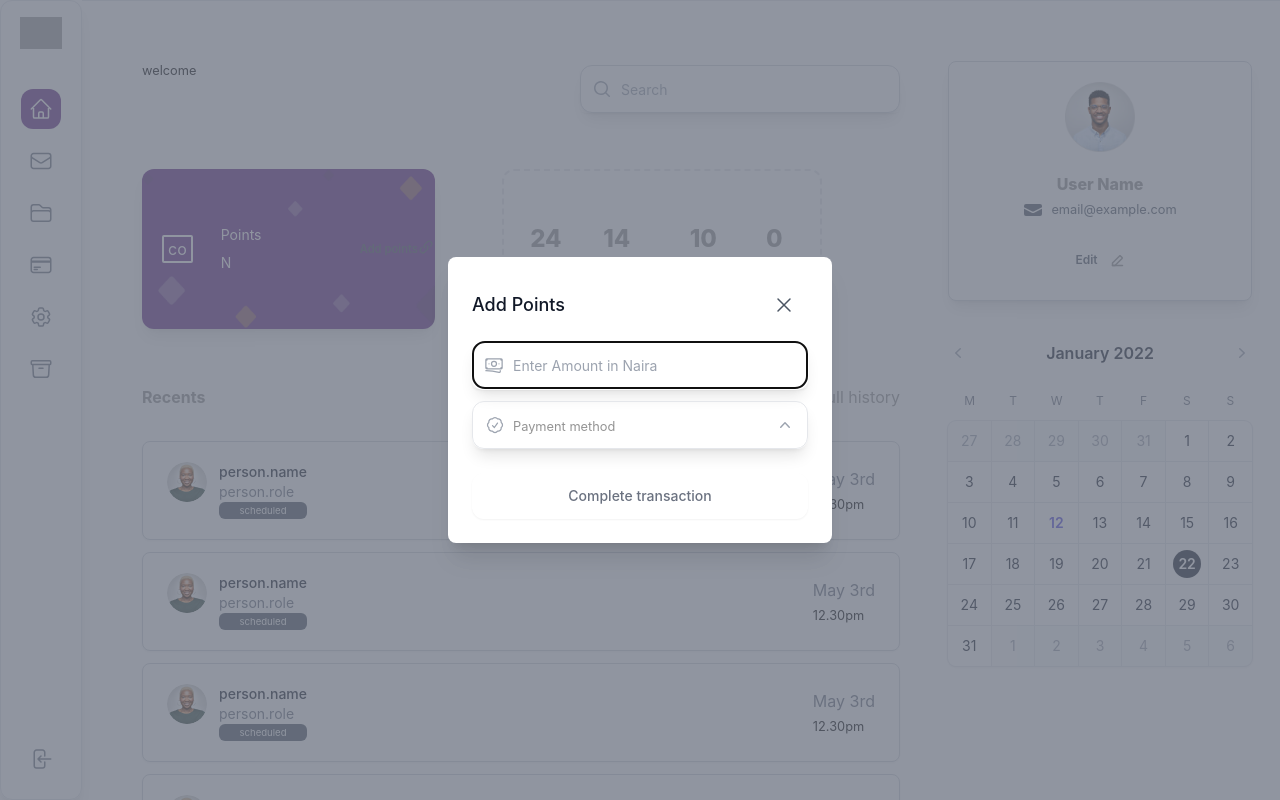
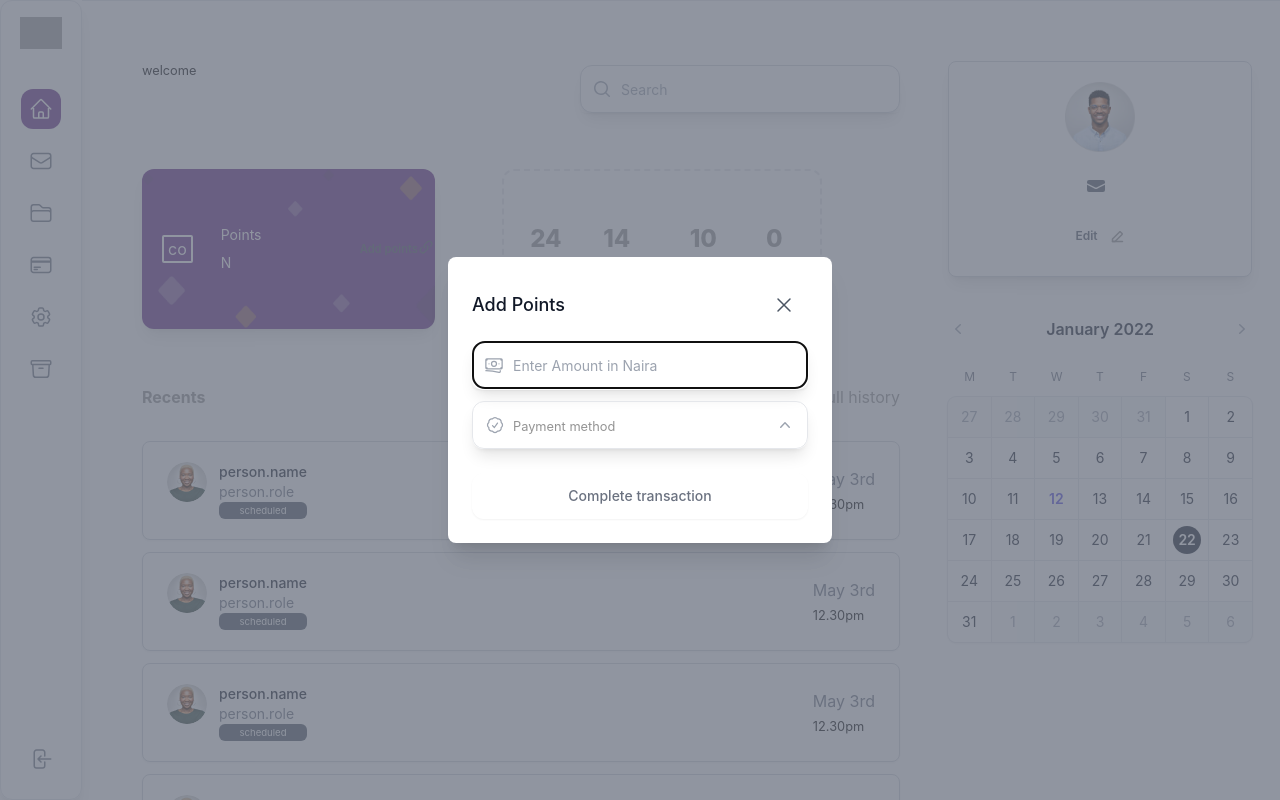
Before and after one commit to kingdanie/intime, a Next.js app: page / in a window 1280 px wide. Built offline with nearby package versions, Linux system fonts and the light colour scheme; grey boxes are pictures that could not be loaded.

Commit message:
dynamic data on edit profile comp

```diff
--- a/pages/components/editProfile.tsx
+++ b/pages/components/editProfile.tsx
@@ -3,16 +3,21 @@ import Image from "next/image";
 import Link from "next/link";
 import uimage from "./../../public/user-profile.png";
 import editButton from "./../../public/edit.svg";
+import { useContext } from "react";
+import { UserContext } from "../../contexts/UserContents";
 
 export default function EditProfile() {
+
+  const { username, userInfo } = useContext(UserContext)
+
   return (
     <div className="w-full text-gray-600 flex flex-col items-center justify-between space-y-5 rounded-lg border border-gray-300 bg-white px-6 py-5 shadow-lg">
       <Image src={uimage} height="50" width="70" alt="user profile" />
       <div className="flex flex-col items-center">
-        <h3 className="font-extrabold mb-1">User Name</h3>
+        <h3 className="font-extrabold mb-1">{username}</h3>
         <div className="flex items-center">
           <EnvelopeIcon className="h-5 mr-2" />
-          <small>email@example.com</small>
+          <small>{userInfo[0]?.email}</small>
         </div>
       </div>
       <div>
```
